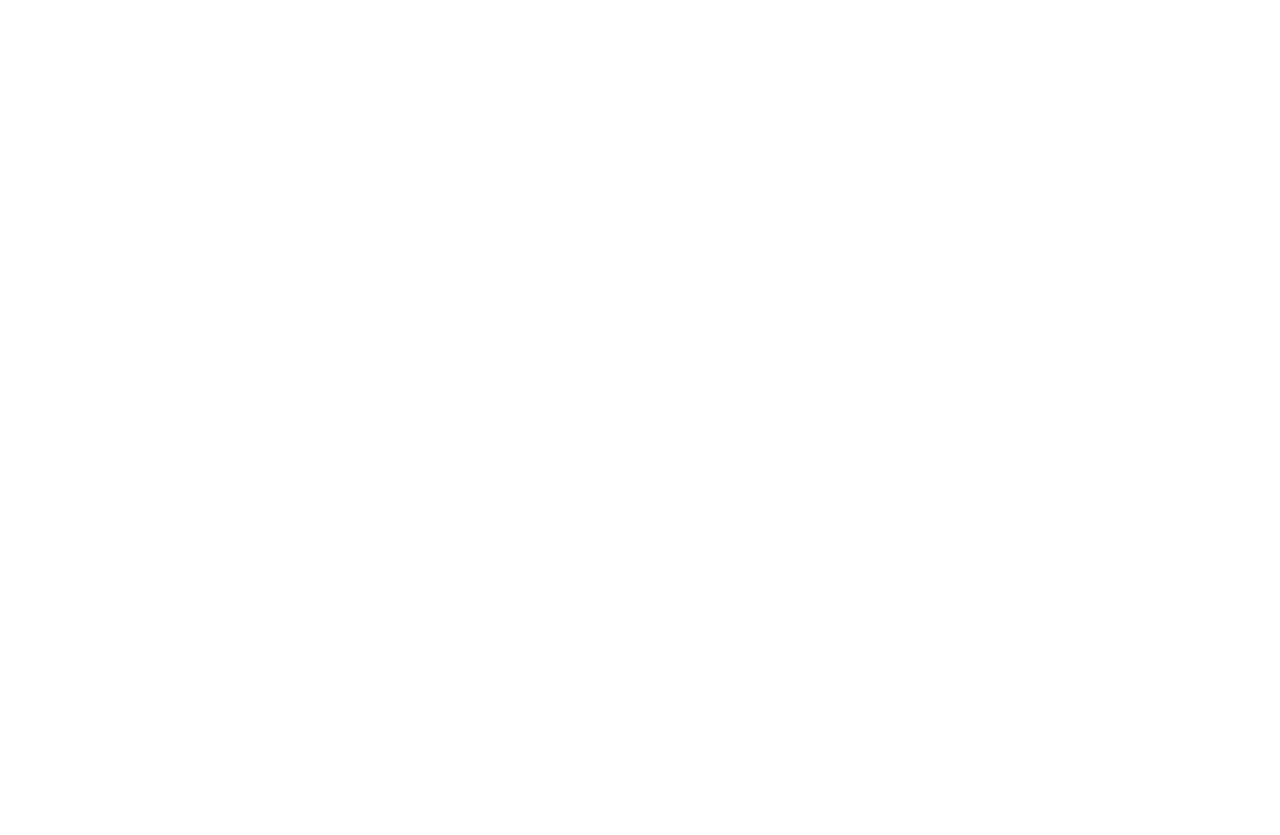
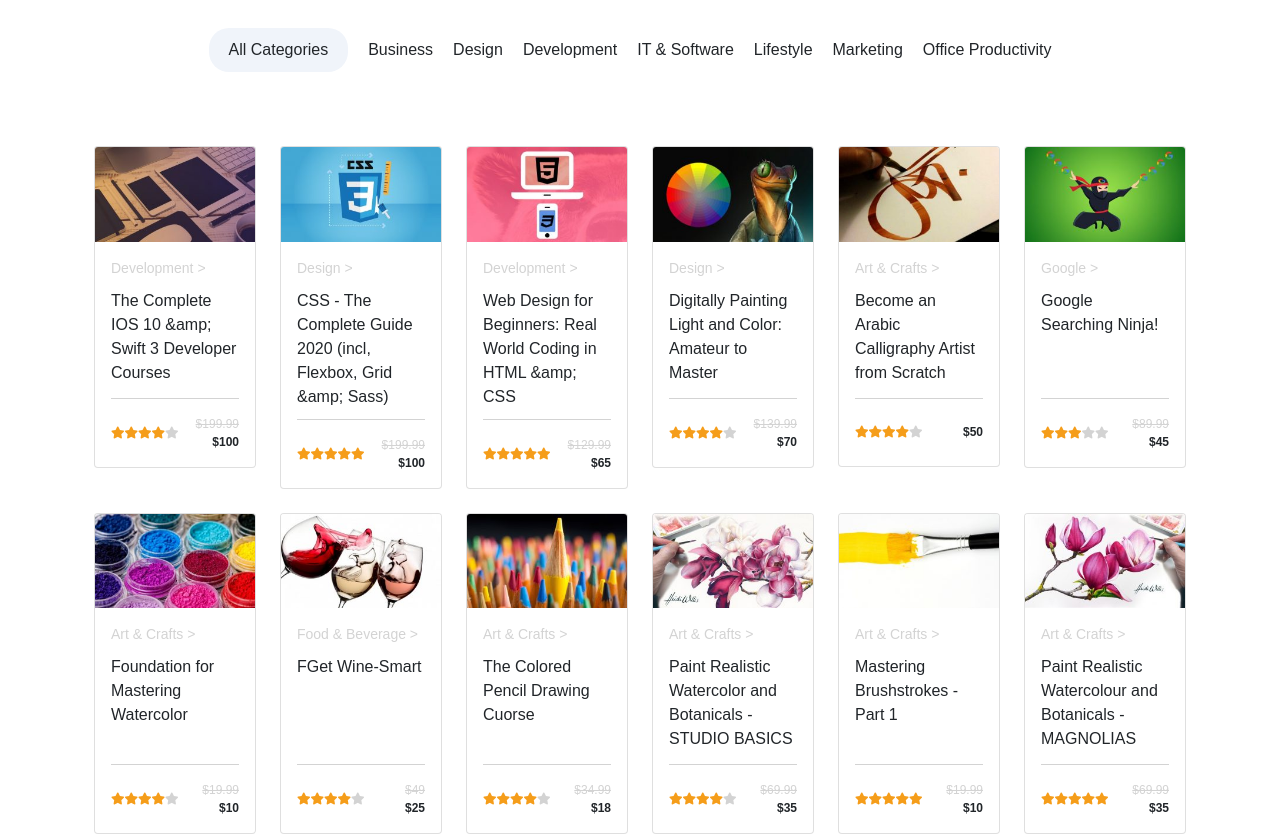
Before and after one commit to radfarelmira/proj-html-vuejs, a Vue app: page / in a window 1280 px wide. Shown: the part 1580-2415 px from the top of the page. Before the commit the page ends 1495 px from the top, so only its background shows below. Built offline with nearby package versions, Linux system fonts and the light colour scheme.

Commit message:
add recentcourses component

```diff
--- a/src/App.vue
+++ b/src/App.vue
@@ -8,6 +8,8 @@
       <DevelopmentCourses :developmentCoursesArray="developmentCuorses"/>
 
       <Jumbotron />
+
+      <RecentCourses :recentCoursesLinksArray="recentCoursesLinks" :recentCoursesArray="recentCourses"/>
     </main>
 
     <Footer />
@@ -20,6 +22,7 @@
 import Banner from "./components/Banner.vue";
 import DevelopmentCourses from "./components/DevelopmentCourses.vue";
 import Jumbotron from "./components/Jumbotron.vue";
+import RecentCourses from "./components/RecentCourses.vue";
 
 export default {
   name: "App",
@@ -28,7 +31,8 @@
     Footer,
     Banner,
     DevelopmentCourses,
-    Jumbotron
+    Jumbotron,
+    RecentCourses
   },
   data: function() {
     return {
@@ -150,7 +154,105 @@
           exPrice: '$109.99',
           discount: '$95'
         }
-      ]
+      ],
+      recentCoursesLinks: ['all categories', 'business', 'design', 'development', 'IT & software', 'lifestyle','marketing', 'office productivity'],
+      recentCourses: [
+        {
+          title: 'Development >',
+          src: require('./assets/img/13.jpg'),
+          text: 'The Complete IOS 10 &amp; Swift 3 Developer Courses',
+          raiting: 4,
+          exPrice: '$199.99',
+          discount: '$100'
+        },
+        {
+          title: 'Design >',
+          src: require('./assets/img/29.jpg'),
+          text: 'CSS - The Complete Guide 2020 (incl, Flexbox, Grid &amp; Sass)',
+          raiting: 5,
+          exPrice: '$199.99',
+          discount: '$100'
+        },
+        {
+          title: 'Development >',
+          src: require('./assets/img/3.jpg'),
+          text: 'Web Design for Beginners: Real World Coding in HTML &amp; CSS',
+          raiting: 5,
+          exPrice: '$129.99',
+          discount: '$65'
+        },
+        {
+          title: 'Design >',
+          src: require('./assets/img/23.jpg'),
+          text: 'Digitally Painting Light and Color: Amateur to Master',
+          raiting: 4,
+          exPrice: '$139.99',
+          discount: '$70'
+        },
+        {
+          title: 'Art & Crafts >',
+          src: require('./assets/img/1.jpg'),
+          text: 'Become an Arabic Calligraphy Artist from Scratch',
+          raiting: 4,
+          discount: '$50'
+        },
+        {
+          title: 'Google >',
+          src: require('./assets/img/31.jpg'),
+          text: 'Google Searching Ninja!',
+          raiting: 3,
+          exPrice: '$89.99',
+          discount: '$45'
+        },
+        {
+          title: 'Art & Crafts >',
+          src: require('./assets/img/17.jpg'),
+          text: 'Foundation for Mastering Watercolor',
+          raiting: 4,
+          exPrice: '$19.99',
+          discount: '$10'
+        },
+        {
+          title: 'Food & Beverage >',
+          src: require('./assets/img/5.jpg'),
+          text: 'FGet Wine-Smart',
+          raiting: 4,
+          exPrice: '$49',
+          discount: '$25'
+        },
+        {
+          title: 'Art & Crafts >',
+          src: require('./assets/img/7.jpg'),
+          text: 'The Colored Pencil Drawing Cuorse',
+          raiting: 4,
+          exPrice: '$34.99',
+          discount: '$18'
+        },
+        {
+          title: 'Art & Crafts >',
+          src: require('./assets/img/11.jpg'),
+          text: 'Paint Realistic Watercolor and Botanicals - STUDIO BASICS',
+          raiting: 4,
+          exPrice: '$69.99',
+          discount: '$35'
+        },
+        {
+          title: 'Art & Crafts >',
+          src: require('./assets/img/27.jpg'),
+          text: 'Mastering Brushstrokes - Part 1',
+          raiting: 5,
+          exPrice: '$19.99',
+          discount: '$10'
+        },
+        {
+          title: 'Art & Crafts >',
+          src: require('./assets/img/21.jpg'),
+          text: 'Paint Realistic Watercolour and Botanicals - MAGNOLIAS',
+          raiting: 5,
+          exPrice: '$69.99',
+          discount: '$35'
+        },
+      ],
     }
   }
 };
--- a/src/components/Card.vue
+++ b/src/components/Card.vue
@@ -3,7 +3,7 @@
         <div class="card">
             <img :src="detailes.src" class="card-img-top" alt="...">
             <div class="card-body">
-                <div class="title">Development ></div>
+                <div class="title">{{detailes.title}}</div>
                 <p class="card-text">{{detailes.text}}</p>
                 <div class="parches-info">
                     <div>
@@ -50,7 +50,7 @@
 .col{
 
     .card{
-
+        text-align: left;
         .card-body{
 
             .title{
@@ -66,6 +66,7 @@
             }
 
             .parches-info{
+                min-height: 35px;
                 font-size: 12px;
                 display: flex;
                 justify-content: space-between;
@@ -80,7 +81,7 @@
                 }
 
                 .price{
-
+                    text-align: right;
                     .ex-price{
                         text-decoration: line-through;
                         color: lightgray;
--- a/src/components/Jumbotron.vue
+++ b/src/components/Jumbotron.vue
@@ -17,7 +17,6 @@
 </script>
 
 <style scoped lang="scss">
-@import '../style/variables.scss';
 
 section{
     padding: 75px 0;
--- /dev/null
+++ b/src/components/RecentCourses.vue
@@ -0,0 +1,70 @@
+<template>
+    <section>
+        <div class="container">
+           <h2>Recent Courses</h2>
+           <nav>
+               <ul>
+                   <li v-for="(cours, index) in recentCoursesLinksArray" :key="index" >
+                       <a :class="index === 0? 'active': 0" href="#">{{cours}}</a>
+                   </li>
+               </ul>
+            </nav>
+
+            <div class="row row-cols-1 row-cols-md-6 g-4">
+                <Card v-for="(cours, index) in recentCoursesArray" :key="index" :detailes="cours"/>
+            </div>
+
+            <a class="btn-general" href="#">show all</a>
+        </div>
+    </section>
+</template>
+
+<script>
+import Card from "./Card.vue";
+
+export default {
+    name: 'RecentCourses',
+    components: {
+        Card,
+    },
+    props: {
+        recentCoursesLinksArray: Array,
+        recentCoursesArray: Array,
+    }
+}
+</script>
+
+<style scoped lang="scss">
+
+section{
+    padding: 70px 0;
+    text-align: center;
+
+    .container{
+
+        h2{
+            font-size: 40px;
+            font-weight: bold;
+        }
+
+        nav{
+
+            ul{
+                margin-top: 40px;
+
+                li{
+                    margin-right: 20px;
+                    text-transform: capitalize;
+
+                }
+            }
+        }
+
+        .row{
+        margin: 50px 0;
+        }
+    }
+
+
+}
+</style>
--- a/src/style/general.scss
+++ b/src/style/general.scss
@@ -40,3 +40,9 @@
     width: 70%;
     margin: auto;
 }
+
+.active{
+    padding: 10px 20px;
+    background-color: #f0f4fa;
+    border-radius: 20px;
+}
```
